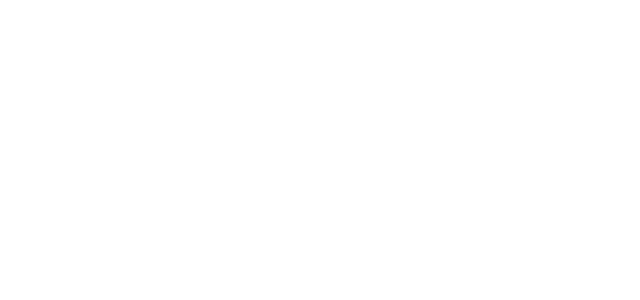
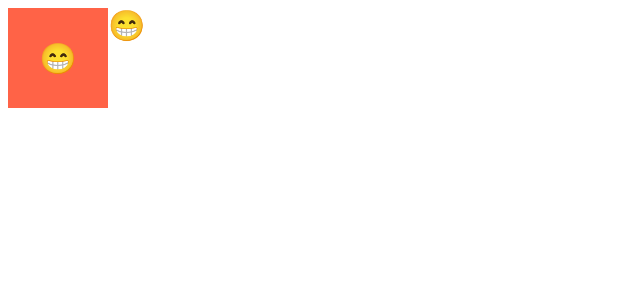
Before and after one commit to bnd-ev0530/react-typescript, a React (Create React App) app: page / in a window 1280 px wide. Shown: the top 300 px of the page, without its empty margins (0-640 px from the left). Built offline with nearby package versions, Linux system fonts and the light colour scheme.

Commit message:
#3.1 DefinitelyTyped (09:51)

```diff
--- a/src/App.tsx
+++ b/src/App.tsx
@@ -1,5 +1,53 @@
+import styled, { keyframes } from "styled-components";
+
+const Wrapper = styled.div`
+  display: flex;
+`;
+const animation = keyframes`
+0%{
+  transform: rotate(0deg);
+  border-radius: 0px;
+}
+50%{
+  transform: rotate(360deg);
+  border-radius: 100px;
+}
+100%{
+  transform: rotate(0deg);
+  border-radius: 0px;
+}
+`;
+const Emoji = styled.span`
+  font-size: 30px;
+  transition: all 0.2s linear;
+  &:active {
+    opacity: 0;
+  }
+`;
+const Box = styled.div`
+  height: 100px;
+  width: 100px;
+  background-color: tomato;
+  // animation: ${animation} 1/s linear infinite;
+  display: flex;
+  justify-content: center;
+  align-items: center;
+  transition: all 0.2s linear;
+  ${Emoji} {
+    &:hover {
+      font-size: 60px;
+    }
+  }
+`;
 function App() {
-  return <div className="App"></div>;
+  return (
+    <Wrapper>
+      <Box>
+        <Emoji>😁</Emoji>
+      </Box>
+      <Emoji>😁</Emoji>
+    </Wrapper>
+  );
 }
 
 export default App;
--- a/src/index.tsx
+++ b/src/index.tsx
@@ -1,16 +1,32 @@
 import React from "react";
 import ReactDOM from "react-dom/client";
+import { ThemeProvider } from "styled-components";
 import App from "./App";
+
+const darkTheme = {
+  textColor: "whitesmoke",
+  backgroundColor: "#111",
+};
+const lightTheme = {
+  textColor: "#111",
+  backgroundColor: "whitesmoke",
+};
 
 const root = ReactDOM.createRoot(
   document.getElementById("root") as HTMLElement
 );
 root.render(
   <React.StrictMode>
-    <App />
+    <ThemeProvider theme={darkTheme}>
+      <App />
+    </ThemeProvider>
   </React.StrictMode>
 );
 
 // If you want to start measuring performance in your app, pass a function
 // to log results (for example: reportWebVitals(console.log))
 // or send to an analytics endpoint. Learn more: https://bit.ly/CRA-vitals
+
+// If you want to start measuring performance in your app, pass a function
+// to log results (for example: reportWebVitals(console.log))
+// or send to an analytics endpoint. Learn more: https://bit.ly/CRA-vitals
```
